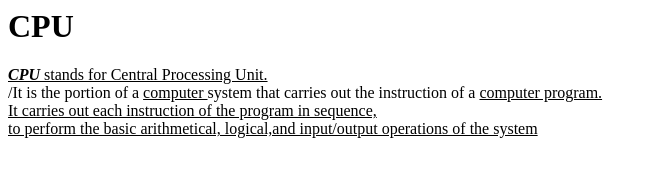
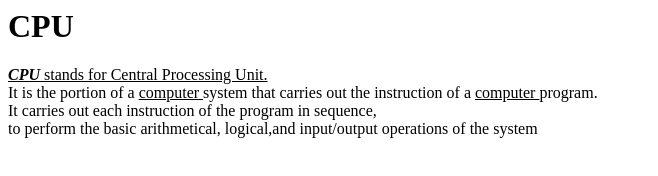
Before and after one commit to iamneo-production/fdfafcefccaaeccadaeccdfffebaeceaec, a plain HTML site: page public/index.html in a window 1280 px wide. Shown: the whole page, without its empty margins (0-658 px from the left). Drawn offline with Linux system fonts and the light colour scheme.

Commit message:
Backup Commit

```diff
--- a/public/index.html
+++ b/public/index.html
@@ -1,7 +1,7 @@
 <html>
 <body>
 <h1><b> CPU </b></h1>
-<p><u><b><i> CPU </i></b> stands for Central Processing Unit. </u><br> /It is the portion of a <u> computer </u> system that carries out the instruction of a <u> computer program. <br> It carries out each instruction of the program in sequence,</br>
+<p><u><b><i> CPU </i></b> stands for Central Processing Unit. </u><br> It is the portion of a <u> computer </u> system that carries out the instruction of a <u> computer </u> program. <br> It carries out each instruction of the program in sequence,</br>
 to perform the basic arithmetical, logical,and input/output operations of the system </br></p>
 </body>
 </html>
```
